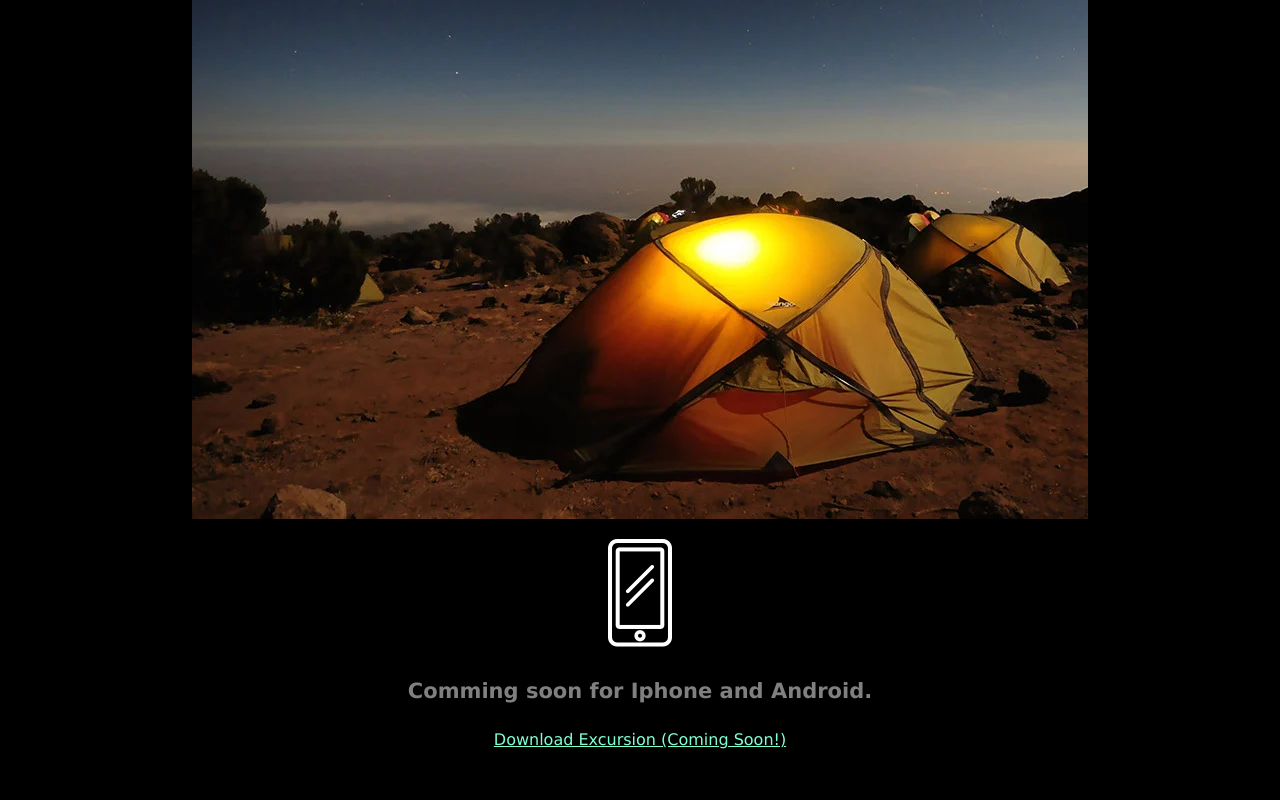
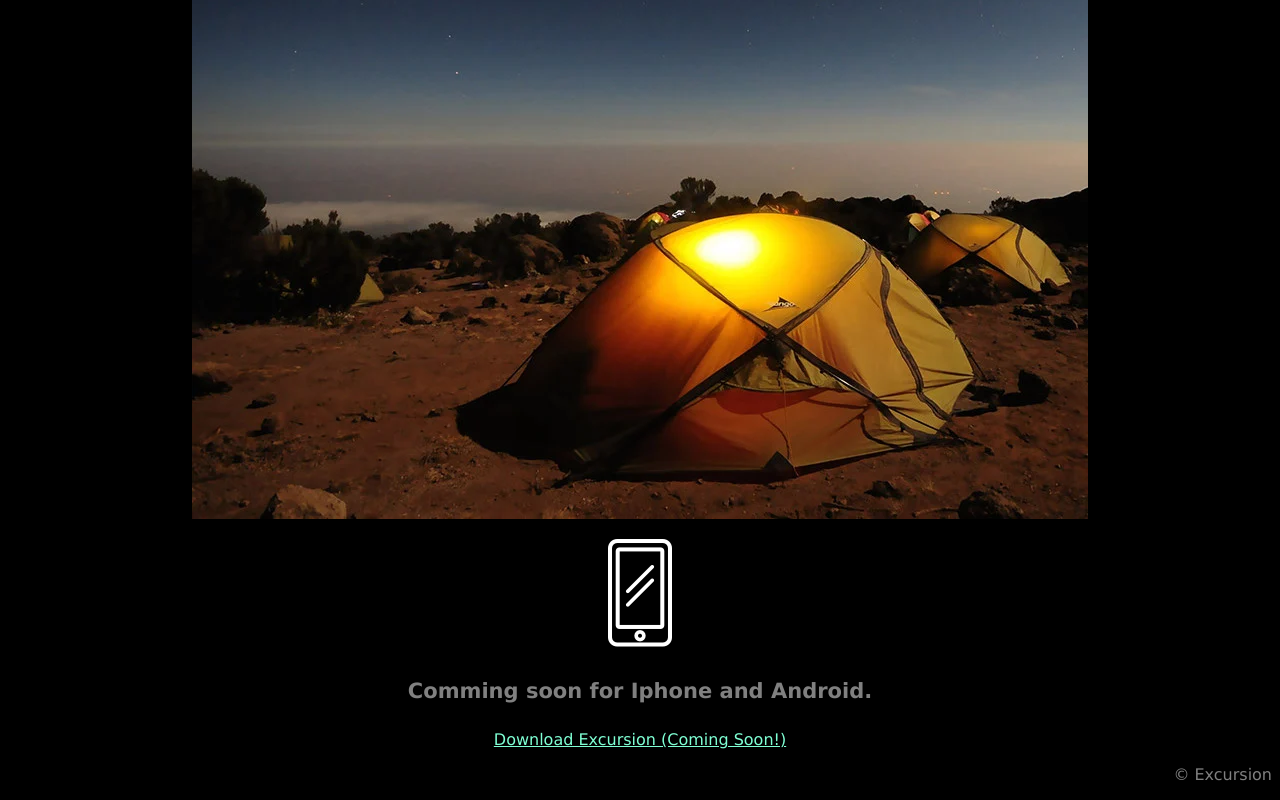
Before and after one commit to dilrubakhan/my_excursion, a plain HTML site: page index.html in a window 1280 px wide. Shown: the part 493-1293 px from the top of the page. Before the commit the page ends 1258 px from the top, so only its background shows below. Drawn offline with Linux system fonts and the light colour scheme.

Commit message:
Add footer

```diff
--- a/index.html
+++ b/index.html
@@ -19,5 +19,7 @@
         <p><img src="resources/images/phone.jpg"></p>
         <h4 class="header--sub-header">Comming soon for Iphone and Android.</h4>
         <p ><a  class="link-cta" href="">Download Excursion (Coming Soon!)</a></p>
+        <p class="footer--copyright ">© Excursion</p>
+
     </body>
 </html>
--- a/resources/css/style.css
+++ b/resources/css/style.css
@@ -23,3 +23,9 @@ body {
     font-size: 16px;
     color: aquamarine;
 }
+/* FOOTER*/
+.footer--copyright {
+    font-size: 16px;
+    color:gray;
+    text-align: right;
+}
```
